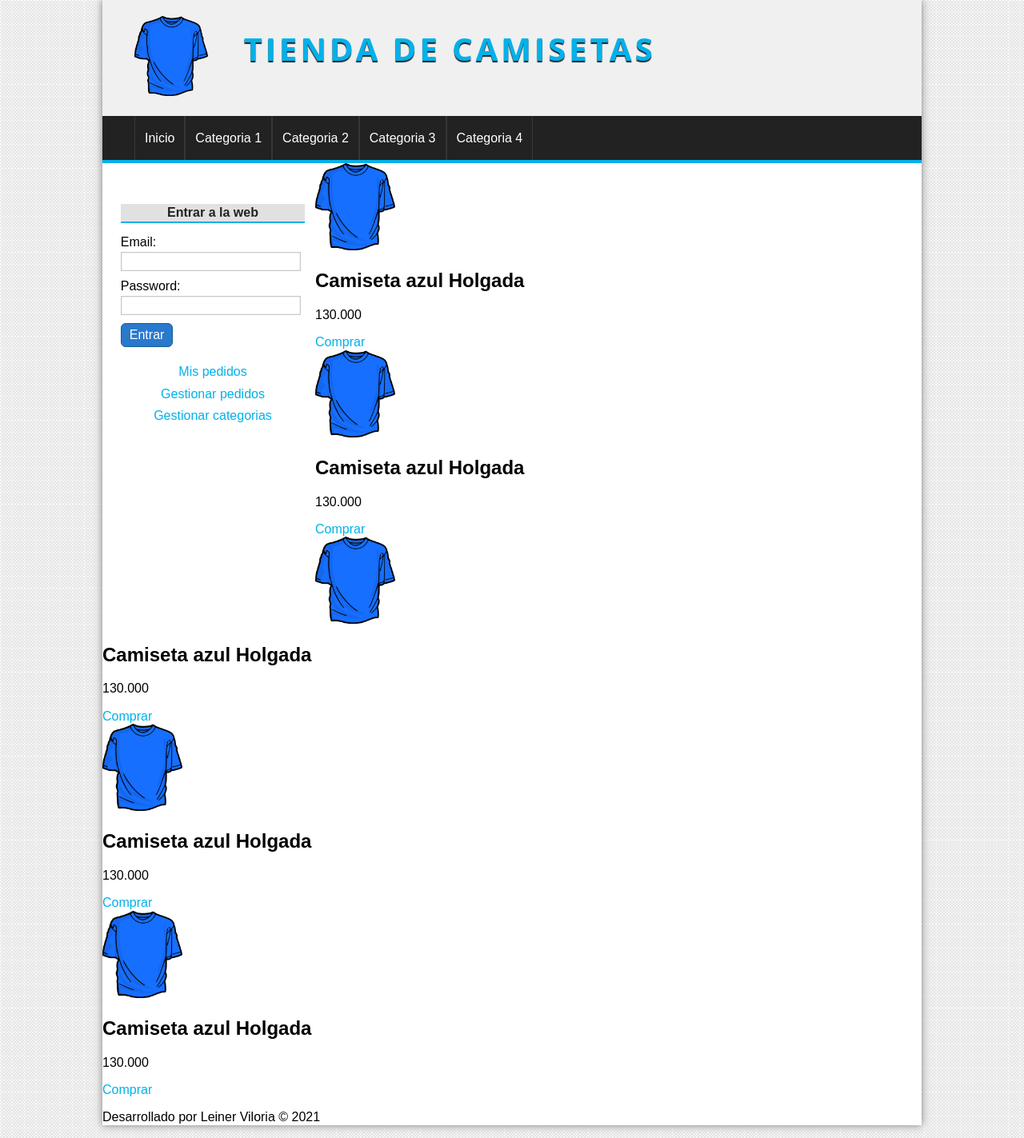
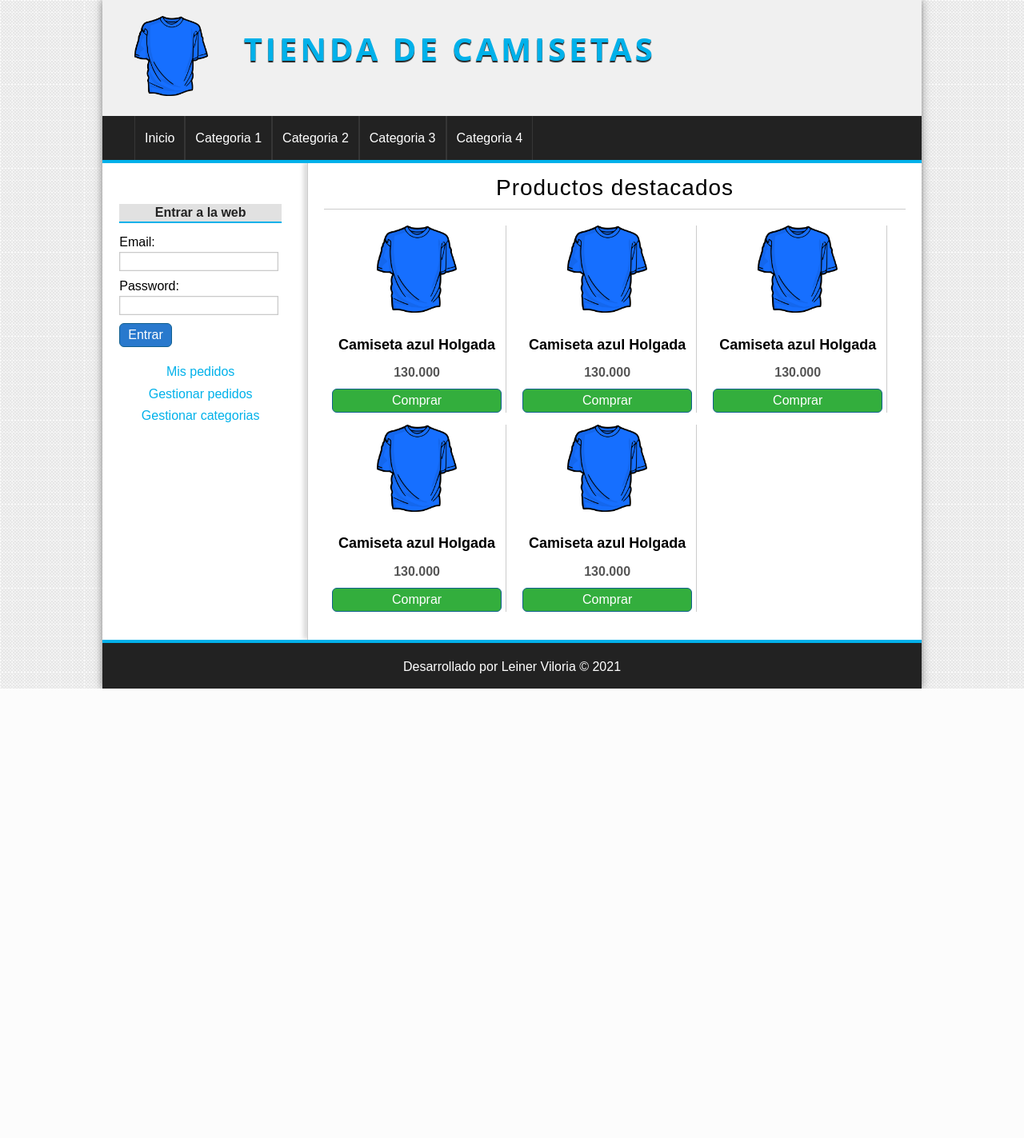
Before and after one commit to LeinerViloria/tienda, a PHP site: page / in a window 1280 px wide. Shown: the whole page at 80% size. After the commit the page ends 861 px from the top, so only its background shows below. Run offline with PHP 8.4, Linux system fonts and the light colour scheme.

Commit message:
Se concluyó el css

```diff
--- a/assets/css/styles.css
+++ b/assets/css/styles.css
@@ -102,7 +102,7 @@ body .container #content {
 }
 
 body .container #content #lateral {
-  width: 25%;
+  width: 22%;
   float: left;
   margin-top: 20px;
   margin-left: 10px;
@@ -144,6 +144,72 @@ body .container #content #lateral ul li {
   text-align: center;
 }
 
+body .container #content #central {
+  width: 75%;
+  float: right;
+  border-left: 1px solid #ccc;
+  -webkit-box-sizing: border-box;
+          box-sizing: border-box;
+  -webkit-box-shadow: -5px -1px 5px #ddd;
+          box-shadow: -5px -1px 5px #ddd;
+  padding: 20px;
+  min-height: 500px;
+}
+
+body .container #content #central h1 {
+  font-size: 28px;
+  font-weight: normal;
+  text-align: center;
+  letter-spacing: 1px;
+  border-bottom: 1px solid #ccc;
+  margin-top: -5px;
+  margin-bottom: 20px;
+  padding: 10px;
+  padding-top: 0px;
+}
+
+body .container #content #central .product {
+  width: 30%;
+  margin-left: 10px;
+  margin-right: 10px;
+  margin-bottom: 15px;
+  border-right: 1px solid #ccc;
+  padding-right: 5px;
+  -webkit-box-sizing: border-box;
+          box-sizing: border-box;
+  float: left;
+  text-align: center;
+}
+
+body .container #content #central .product h2 {
+  font-size: 18px;
+}
+
+body .container #content #central .product img {
+  width: 100px;
+}
+
+body .container #content #central .product p {
+  font-weight: bold;
+  color: #555;
+}
+
+body .container #content #central .product h2, body .container #content #central .product img, body .container #content #central .product p {
+  margin-bottom: 10px;
+}
+
+body .container footer {
+  text-align: center;
+  -webkit-box-sizing: border-box;
+          box-sizing: border-box;
+  padding-top: 5px;
+  padding-bottom: 2px;
+  color: white;
+  background: #222222;
+  clear: both;
+  border-top: 4px solid #01B1EA;
+}
+
 body .container form label,
 body .container form input[type="button"],
 body .container form input[type="submit"],
@@ -183,7 +249,7 @@ body .container form input[type="email"]:focus {
   color: black;
 }
 
-body .container form input[type="button"], body .container form input[type="submit"], body .container form button {
+body .container input[type="button"], body .container input[type="submit"], body .container button, body .container .button {
   display: block;
   border-radius: 6px;
   width: auto;
@@ -196,7 +262,15 @@ body .container form input[type="button"], body .container form input[type="subm
   cursor: pointer;
 }
 
-body .container .product img {
-  width: 100px;
+body .container .button {
+  background: #33AE3D;
+  color: white !important;
+  text-decoration: none;
+  -webkit-transition: all 400ms;
+  transition: all 400ms;
+}
+
+body .container .button:hover {
+  background: #2da336;
 }
 /*# sourceMappingURL=styles.css.map */
--- a/assets/css/styles.scss
+++ b/assets/css/styles.scss
@@ -9,6 +9,8 @@ $color_formulario_entradas: #C9C9C9;
 $color_formulario_entradas_focus: #1579b5;
 $color_formulario_botones: #2979CD;
 $color_borde_form: #11608E;
+$fondo_boton: #33AE3D;
+$fondo_boton_hover: #2da336;
 $fondo_nav: #222;
 
 body{
@@ -112,7 +114,7 @@ body{
             background: white;
 
             #lateral{
-                width: 25%;
+                width: 22%;
                 float: left;
                 margin-top: 20px;
                 margin-left: 10px;
@@ -153,6 +155,69 @@ body{
                     }
                 }
             }
+
+            #central{
+                width: 75%;
+                float: right;
+                border-left: 1px solid #ccc;
+                box-sizing: border-box;
+                box-shadow: -5px -1px 5px #ddd;
+                padding: 20px;
+                min-height: 500px;
+
+                h1{
+                    font-size: 28px;
+                    font-weight: normal;
+                    text-align: center;
+                    letter-spacing: 1px;
+                    border-bottom: 1px solid #ccc;
+                    margin-top: -5px;
+                    margin-bottom: 20px;
+                    padding: 10px;
+                    padding-top: 0px;
+                }
+
+                .product{
+                    width: 30%;
+                    margin-left: 10px;
+                    margin-right: 10px;
+                    margin-bottom: 15px;
+                    border-right: 1px solid #ccc;
+                    padding-right: 5px;
+                    box-sizing: border-box;
+                    float: left;
+                    text-align: center;
+
+                    h2{
+                        font-size: 18px;
+                    }
+
+                    img{
+                        width: 100px;
+                    }
+
+                    p{
+                        font-weight: bold;
+                        color: #555;
+                    }
+
+                    h2, img, p{
+                        margin-bottom: 10px;
+                    }
+                }
+            }
+
+        }
+
+        footer{
+            text-align: center;
+            box-sizing: border-box;
+            padding-top: 5px;
+            padding-bottom: 2px;
+            color: white;
+            background: #222222;
+            clear: both;
+            border-top: 4px solid $color_a;
         }
 
         //Formularios
@@ -195,7 +260,9 @@ body{
                 color: black;
             }
 
-            input[type="button"], input[type="submit"], button{
+        }
+
+        input[type="button"], input[type="submit"], button, .button{
             display: block;
             border-radius: 6px;
             width: auto;
@@ -207,12 +274,17 @@ body{
             border: 1px solid $color_borde_form;
             cursor: pointer;
         }
+
+        .button{
+            background: $fondo_boton;
+            color: white!important;
+            text-decoration: none;
+            transition: all 400ms;
         }
 
-        .product{
-            img{
-                width: 100px;
+        .button:hover{
+            background: $fondo_boton_hover;
+        }
+
     }
 }
-    }
-}
--- a/index.html
+++ b/index.html
@@ -54,35 +54,36 @@
 
             <!--Contenido Central-->
             <div id="central">
+                <h1>Productos destacados</h1>
                 <div class="product">
                     <img src="./assets/img/camiseta.png" alt="">
                     <h2>Camiseta azul Holgada</h2>
                     <p>130.000</p>
-                    <a href="#">Comprar</a>
+                    <a href="#" class="button">Comprar</a>
                 </div>
                 <div class="product">
                     <img src="./assets/img/camiseta.png" alt="">
                     <h2>Camiseta azul Holgada</h2>
                     <p>130.000</p>
-                    <a href="#">Comprar</a>
+                    <a href="#" class="button">Comprar</a>
                 </div>
                 <div class="product">
                     <img src="./assets/img/camiseta.png" alt="">
                     <h2>Camiseta azul Holgada</h2>
                     <p>130.000</p>
-                    <a href="#">Comprar</a>
+                    <a href="#" class="button">Comprar</a>
                 </div>
                 <div class="product">
                     <img src="./assets/img/camiseta.png" alt="">
                     <h2>Camiseta azul Holgada</h2>
                     <p>130.000</p>
-                    <a href="#">Comprar</a>
+                    <a href="#" class="button">Comprar</a>
                 </div>
                 <div class="product">
                     <img src="./assets/img/camiseta.png" alt="">
                     <h2>Camiseta azul Holgada</h2>
                     <p>130.000</p>
-                    <a href="#">Comprar</a>
+                    <a href="#" class="button">Comprar</a>
                 </div>
             </div>
 
```
Also changed, not shown: 1 other file. Lines whose indentation alone changed are shown as unchanged.
